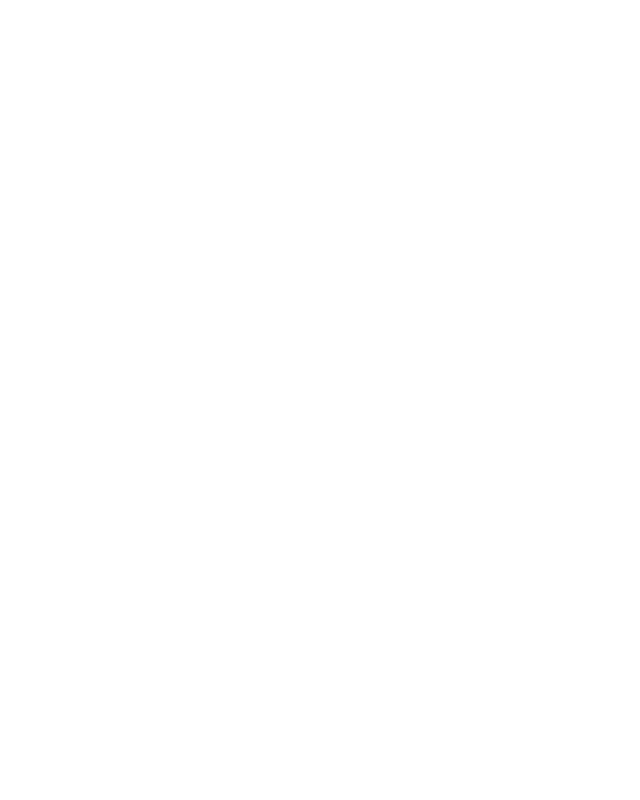
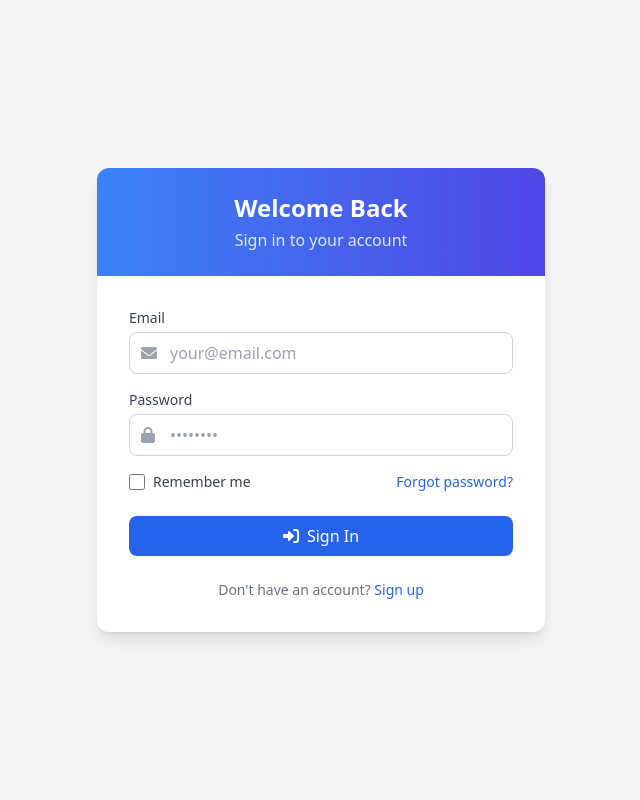
Before and after one commit to zeru2811/studySphere, a PHP site: page /login.php in a window 1280 px wide. Before the commit the part shown is empty. Shown: the whole page, without its empty margins (319-959 px from the left). Run offline with PHP 8.4, Linux system fonts and the light colour scheme; some libraries are stand-ins or nearby versions.

Commit message:
third commit

```diff
--- a/admin/login.php
+++ b/admin/login.php
@@ -1,3 +1,114 @@
 <?php
 
+require "../requires/common.php";
+require "../requires/connect.php";
+
 ?>
+
+
+<!DOCTYPE html>
+<html lang="en">
+<head>
+    <meta charset="UTF-8">
+    <meta name="viewport" content="width=device-width, initial-scale=1.0">
+    <title>Login Page</title>
+    <script src="https://cdn.tailwindcss.com"></script>
+    <link href="https://cdnjs.cloudflare.com/ajax/libs/font-awesome/6.0.0-beta3/css/all.min.css" rel="stylesheet">
+</head>
+<body class="bg-gray-100 min-h-screen flex items-center justify-center p-4">
+    <div class="w-full max-w-md">
+        <div class="bg-white rounded-xl shadow-lg overflow-hidden">
+            <!-- Header -->
+            <div class="bg-gradient-to-r from-blue-500 to-indigo-600 py-6 px-8 text-center">
+                <h1 class="text-2xl font-bold text-white">Welcome Back</h1>
+                <p class="text-blue-100 mt-1">Sign in to your account</p>
+            </div>
+
+            <!-- Form -->
+            <form class="p-8 space-y-6">
+                <div class="space-y-4">
+                    <div>
+                        <label for="email" class="block text-sm font-medium text-gray-700 mb-1">Email</label>
+                        <div class="relative">
+                            <div class="absolute inset-y-0 left-0 pl-3 flex items-center pointer-events-none">
+                                <i class="fas fa-envelope text-gray-400"></i>
+                            </div>
+                            <input
+                                type="email"
+                                id="email"
+                                placeholder="your@email.com"
+                                class="w-full pl-10 pr-4 py-2 border border-gray-300 rounded-lg focus:ring-2 focus:ring-blue-500 focus:border-blue-500 outline-none transition"
+                                required
+                            >
+                        </div>
+                    </div>
+
+                    <div>
+                        <label for="password" class="block text-sm font-medium text-gray-700 mb-1">Password</label>
+                        <div class="relative">
+                            <div class="absolute inset-y-0 left-0 pl-3 flex items-center pointer-events-none">
+                                <i class="fas fa-lock text-gray-400"></i>
+                            </div>
+                            <input
+                                type="password"
+                                id="password"
+                                placeholder="••••••••"
+                                class="w-full pl-10 pr-4 py-2 border border-gray-300 rounded-lg focus:ring-2 focus:ring-blue-500 focus:border-blue-500 outline-none transition"
+                                required
+                            >
+                        </div>
+                    </div>
+
+                    <div class="flex items-center justify-between">
+                        <div class="flex items-center">
+                            <input
+                                type="checkbox"
+                                id="remember"
+                                class="h-4 w-4 text-blue-600 focus:ring-blue-500 border-gray-300 rounded"
+                            >
+                            <label for="remember" class="ml-2 block text-sm text-gray-700">Remember me</label>
+                        </div>
+                        <a href="#" class="text-sm text-blue-600 hover:text-blue-500">Forgot password?</a>
+                    </div>
+                </div>
+
+                <button
+                    type="submit"
+                    class="w-full bg-blue-600 hover:bg-blue-700 text-white font-medium py-2 px-4 rounded-lg transition duration-200 flex items-center justify-center"
+                >
+                    <i class="fas fa-sign-in-alt mr-2"></i>
+                    Sign In
+                </button>
+
+                <div class="text-center text-sm text-gray-500">
+                    Don't have an account?
+                    <a href="#" class="text-blue-600 hover:text-blue-500 font-medium">Sign up</a>
+                </div>
+            </form>
+
+            <!-- Social Login -->
+            <!-- <div class="px-8 pb-8">
+                <div class="relative">
+                    <div class="absolute inset-0 flex items-center">
+                        <div class="w-full border-t border-gray-300"></div>
+                    </div>
+                    <div class="relative flex justify-center text-sm">
+                        <span class="px-2 bg-white text-gray-500">Or continue with</span>
+                    </div>
+                </div>
+
+                <div class="mt-6 grid grid-cols-2 gap-3">
+                    <button class="w-full inline-flex justify-center py-2 px-4 border border-gray-300 rounded-lg bg-white text-sm font-medium text-gray-700 hover:bg-gray-50">
+                        <i class="fab fa-google text-red-500"></i>
+                        <span class="ml-2">Google</span>
+                    </button>
+                    <button class="w-full inline-flex justify-center py-2 px-4 border border-gray-300 rounded-lg bg-white text-sm font-medium text-gray-700 hover:bg-gray-50">
+                        <i class="fab fa-facebook-f text-blue-600"></i>
+                        <span class="ml-2">Facebook</span>
+                    </button>
+                </div>
+            </div> -->
+        </div>
+    </div>
+</body>
+</html>
```
Also changed, not shown: requires/common.php (added).
